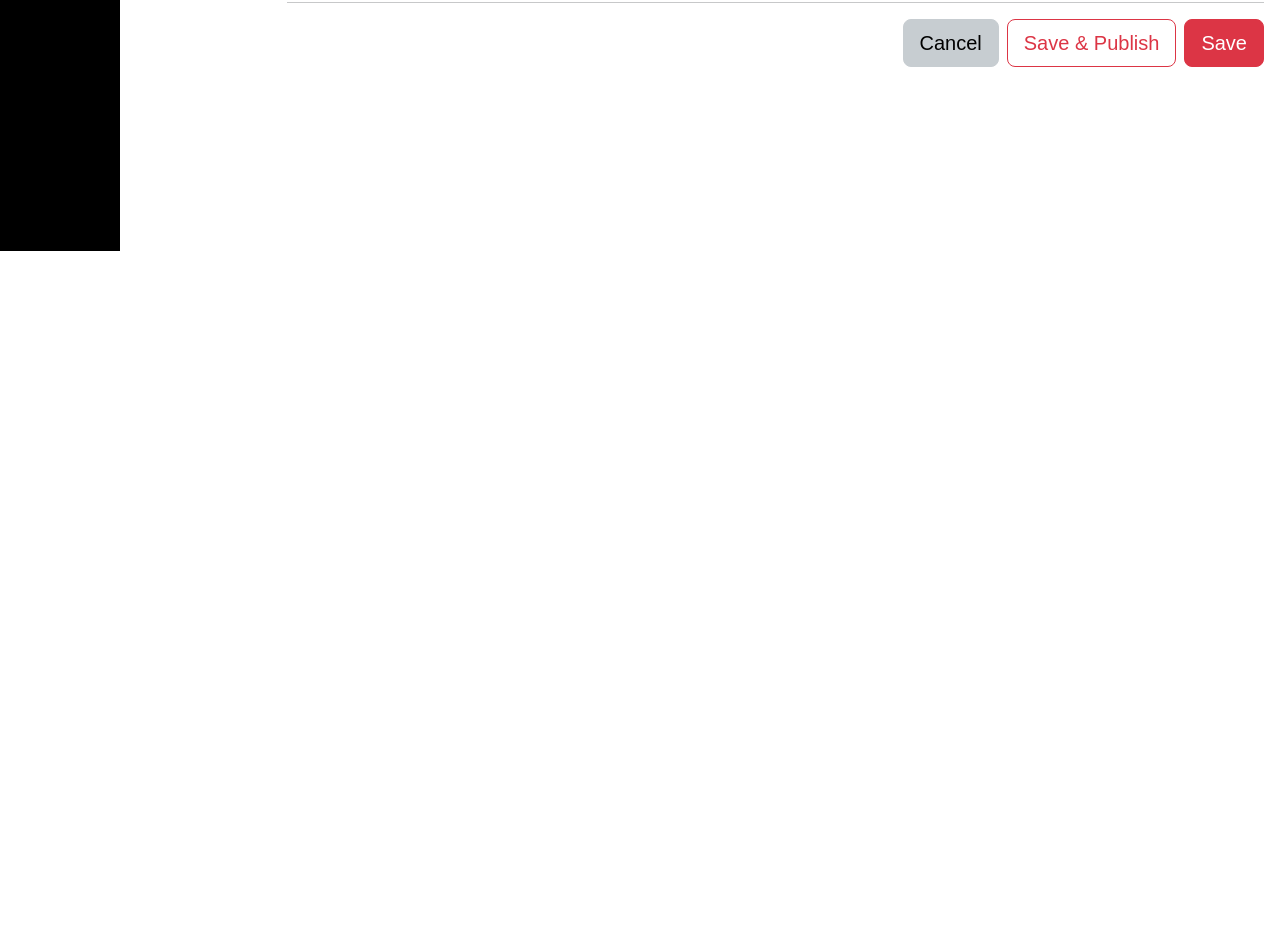
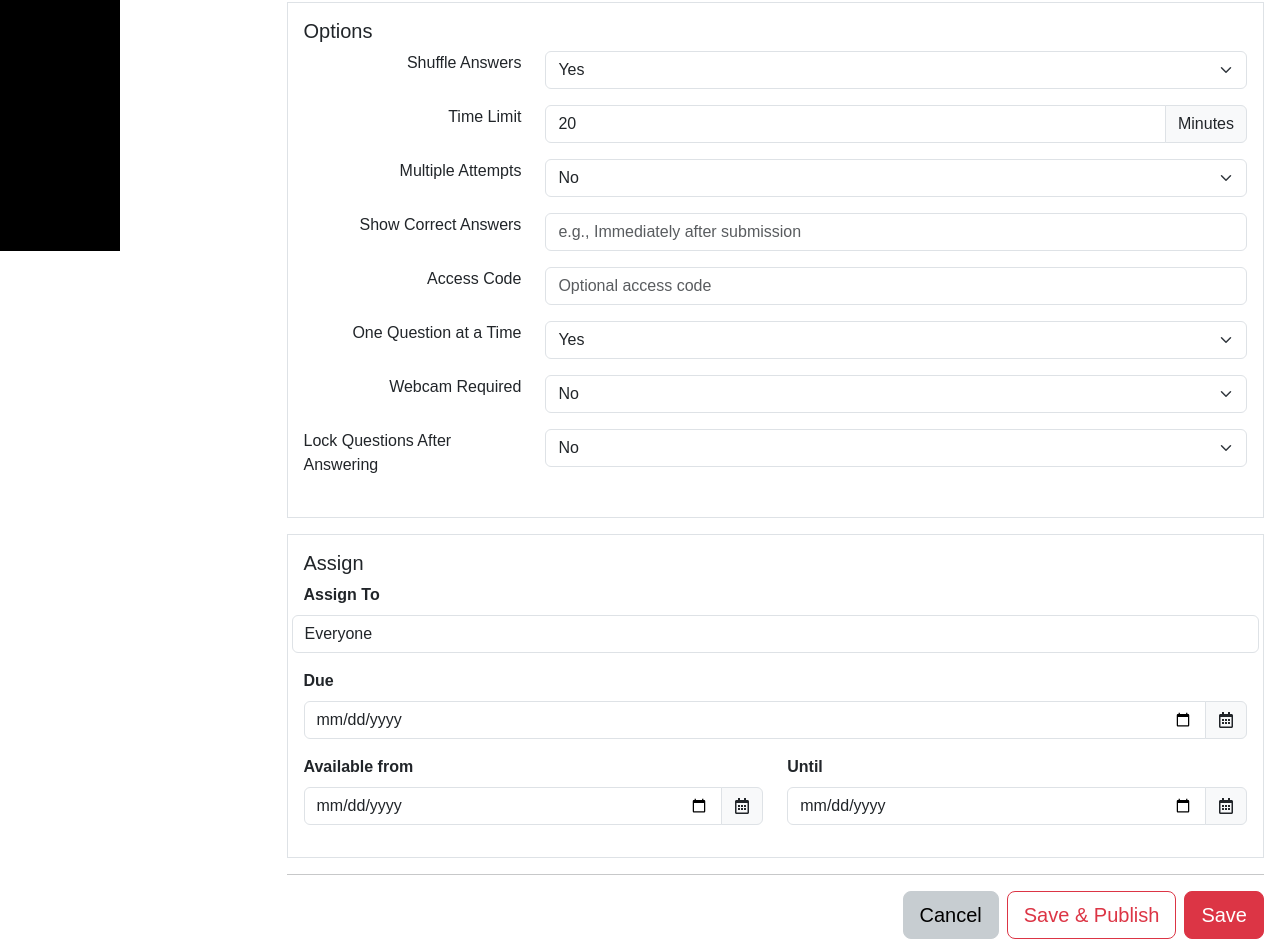
Before and after one commit to r3ngem/kambaz-quizzes-final-front-end, a Next.js app: page /Courses/1/Quizzes/1/DetailsEditor in a window 1280 px wide. Shown: the part 549-1501 px from the top of the page. Before the commit the page ends 800 px from the top, so only its background shows below. Built offline with nearby package versions, Linux system fonts and the light colour scheme; no server answers.

Commit message:
quiz save

```diff
--- a/app/(Kambaz)/Courses/[cid]/Quizzes/[aid]/DetailsEditor/page.tsx
+++ b/app/(Kambaz)/Courses/[cid]/Quizzes/[aid]/DetailsEditor/page.tsx
@@ -206,12 +206,226 @@ export default function QuizEditor() {
             </Col>
           </Row>
 
-          {/* Additional options omitted for brevity, keep your original options here */}
+          {/* Options Section */}
+          <div className="border p-3 mb-3">
+            <h5>Options</h5>
+
+            {/* Shuffle Answers */}
+            <Row className="mb-3">
+              <Col xs={3}>
+                <FormLabel htmlFor="wd-shuffle-answers" className="float-end">Shuffle Answers</FormLabel>
+              </Col>
+              <Col xs={9}>
+                <FormSelect
+                  id="wd-shuffle-answers"
+                  value={quiz.shuffleAnswers ? "Yes" : "No"}
+                  onChange={(e) => setQuiz({ ...quiz, shuffleAnswers: e.target.value === "Yes" })}
+                >
+                  <option>Yes</option>
+                  <option>No</option>
+                </FormSelect>
+              </Col>
+            </Row>
+
+            {/* Time Limit */}
+            <Row className="mb-3">
+              <Col xs={3}>
+                <FormLabel htmlFor="wd-time-limit" className="float-end">Time Limit</FormLabel>
+              </Col>
+              <Col xs={9}>
+                <InputGroup>
+                  <FormControl
+                    id="wd-time-limit"
+                    type="number"
+                    value={quiz.timeLimitMinutes}
+                    onChange={(e) => setQuiz({ ...quiz, timeLimitMinutes: parseInt(e.target.value) || 20 })}
+                  />
+                  <InputGroupText>Minutes</InputGroupText>
+                </InputGroup>
+              </Col>
+            </Row>
+
+            {/* Multiple Attempts */}
+            <Row className="mb-3">
+              <Col xs={3}>
+                <FormLabel htmlFor="wd-multiple-attempts" className="float-end">Multiple Attempts</FormLabel>
+              </Col>
+              <Col xs={9}>
+                <FormSelect
+                  id="wd-multiple-attempts"
+                  value={quiz.multipleAttempts ? "Yes" : "No"}
+                  onChange={(e) => setQuiz({ ...quiz, multipleAttempts: e.target.value === "Yes" })}
+                >
+                  <option>No</option>
+                  <option>Yes</option>
+                </FormSelect>
+              </Col>
+            </Row>
+
+            {/* How Many Attempts (only show if Multiple Attempts is Yes) */}
+            {quiz.multipleAttempts && (
+              <Row className="mb-3">
+                <Col xs={3}>
+                  <FormLabel htmlFor="wd-max-attempts" className="float-end">How Many Attempts</FormLabel>
+                </Col>
+                <Col xs={9}>
+                  <FormControl
+                    id="wd-max-attempts"
+                    type="number"
+                    min="1"
+                    value={quiz.howManyAttempts || 1}
+                    onChange={(e) => setQuiz({ ...quiz, howManyAttempts: parseInt(e.target.value) || 1 })}
+                  />
+                </Col>
+              </Row>
+            )}
+
+            {/* Show Correct Answers */}
+            <Row className="mb-3">
+              <Col xs={3}>
+                <FormLabel htmlFor="wd-show-correct-answers" className="float-end">Show Correct Answers</FormLabel>
+              </Col>
+              <Col xs={9}>
+                <FormControl
+                  id="wd-show-correct-answers"
+                  value={quiz.showCorrectAnswers}
+                  onChange={(e) => setQuiz({ ...quiz, showCorrectAnswers: e.target.value })}
+                  placeholder="e.g., Immediately after submission"
+                />
+              </Col>
+            </Row>
+
+            {/* Access Code */}
+            <Row className="mb-3">
+              <Col xs={3}>
+                <FormLabel htmlFor="wd-access-code" className="float-end">Access Code</FormLabel>
+              </Col>
+              <Col xs={9}>
+                <FormControl
+                  id="wd-access-code"
+                  value={quiz.accessCode}
+                  onChange={(e) => setQuiz({ ...quiz, accessCode: e.target.value })}
+                  placeholder="Optional access code"
+                />
+              </Col>
+            </Row>
+
+            {/* One Question at a Time */}
+            <Row className="mb-3">
+              <Col xs={3}>
+                <FormLabel htmlFor="wd-one-question-at-time" className="float-end">One Question at a Time</FormLabel>
+              </Col>
+              <Col xs={9}>
+                <FormSelect
+                  id="wd-one-question-at-time"
+                  value={quiz.oneQuestionAtATime ? "Yes" : "No"}
+                  onChange={(e) => setQuiz({ ...quiz, oneQuestionAtATime: e.target.value === "Yes" })}
+                >
+                  <option>Yes</option>
+                  <option>No</option>
+                </FormSelect>
+              </Col>
+            </Row>
+
+            {/* Webcam Required */}
+            <Row className="mb-3">
+              <Col xs={3}>
+                <FormLabel htmlFor="wd-webcam-required" className="float-end">Webcam Required</FormLabel>
+              </Col>
+              <Col xs={9}>
+                <FormSelect
+                  id="wd-webcam-required"
+                  value={quiz.webcamRequired ? "Yes" : "No"}
+                  onChange={(e) => setQuiz({ ...quiz, webcamRequired: e.target.value === "Yes" })}
+                >
+                  <option>No</option>
+                  <option>Yes</option>
+                </FormSelect>
+              </Col>
+            </Row>
+
+            {/* Lock Questions After Answering */}
+            <Row className="mb-3">
+              <Col xs={3}>
+                <FormLabel htmlFor="wd-lock-questions" className="float-end">Lock Questions After Answering</FormLabel>
+              </Col>
+              <Col xs={9}>
+                <FormSelect
+                  id="wd-lock-questions"
+                  value={quiz.lockQuestionsAfterAnswering ? "Yes" : "No"}
+                  onChange={(e) => setQuiz({ ...quiz, lockQuestionsAfterAnswering: e.target.value === "Yes" })}
+                >
+                  <option>No</option>
+                  <option>Yes</option>
+                </FormSelect>
+              </Col>
+            </Row>
+          </div>
+
+          {/* Assign Section */}
+          <div className="border p-3 mb-3">
+            <h5>Assign</h5>
+
+            {/* Assign To */}
+            <Row className="mb-3">
+              <FormLabel htmlFor="wd-assign-to"><b>Assign To</b></FormLabel>
+              <FormControl
+                id="wd-assign-to"
+                placeholder="Everyone"
+                defaultValue="Everyone"
+              />
+            </Row>
+
+            {/* Due Date */}
+            <Row className="mb-3">
+              <Col>
+                <FormLabel htmlFor="wd-due-date"><b>Due</b></FormLabel>
+                <InputGroup>
+                  <FormControl
+                    id="wd-due-date"
+                    type="date"
+                    value={quiz.dueDate}
+                    onChange={(e) => setQuiz({ ...quiz, dueDate: e.target.value })}
+                  />
+                  <InputGroupText><FaRegCalendarAlt /></InputGroupText>
+                </InputGroup>
+              </Col>
+            </Row>
+
+            {/* Available From and Until */}
+            <Row className="mb-3">
+              <Col>
+                <FormLabel htmlFor="wd-available-from"><b>Available from</b></FormLabel>
+                <InputGroup>
+                  <FormControl
+                    id="wd-available-from"
+                    type="date"
+                    value={quiz.availableDate}
+                    onChange={(e) => setQuiz({ ...quiz, availableDate: e.target.value })}
+                  />
+                  <InputGroupText><FaRegCalendarAlt /></InputGroupText>
+                </InputGroup>
+              </Col>
+              <Col>
+                <FormLabel htmlFor="wd-available-until"><b>Until</b></FormLabel>
+                <InputGroup>
+                  <FormControl
+                    id="wd-available-until"
+                    type="date"
+                    value={quiz.untilDate}
+                    onChange={(e) => setQuiz({ ...quiz, untilDate: e.target.value })}
+                  />
+                  <InputGroupText><FaRegCalendarAlt /></InputGroupText>
+                </InputGroup>
+              </Col>
+            </Row>
+          </div>
         </Form>
       )}
-
       {/* Questions Tab */}
-      {activeTab === "questions" && <QuizQuestionsEditor quiz={quiz} setQuiz={setQuiz} />}
+      {activeTab === "questions" && (
+        <QuizQuestionsEditor quiz={quiz} setQuiz={setQuiz} />
+      )}
 
       {/* Buttons */}
       <hr />
```
